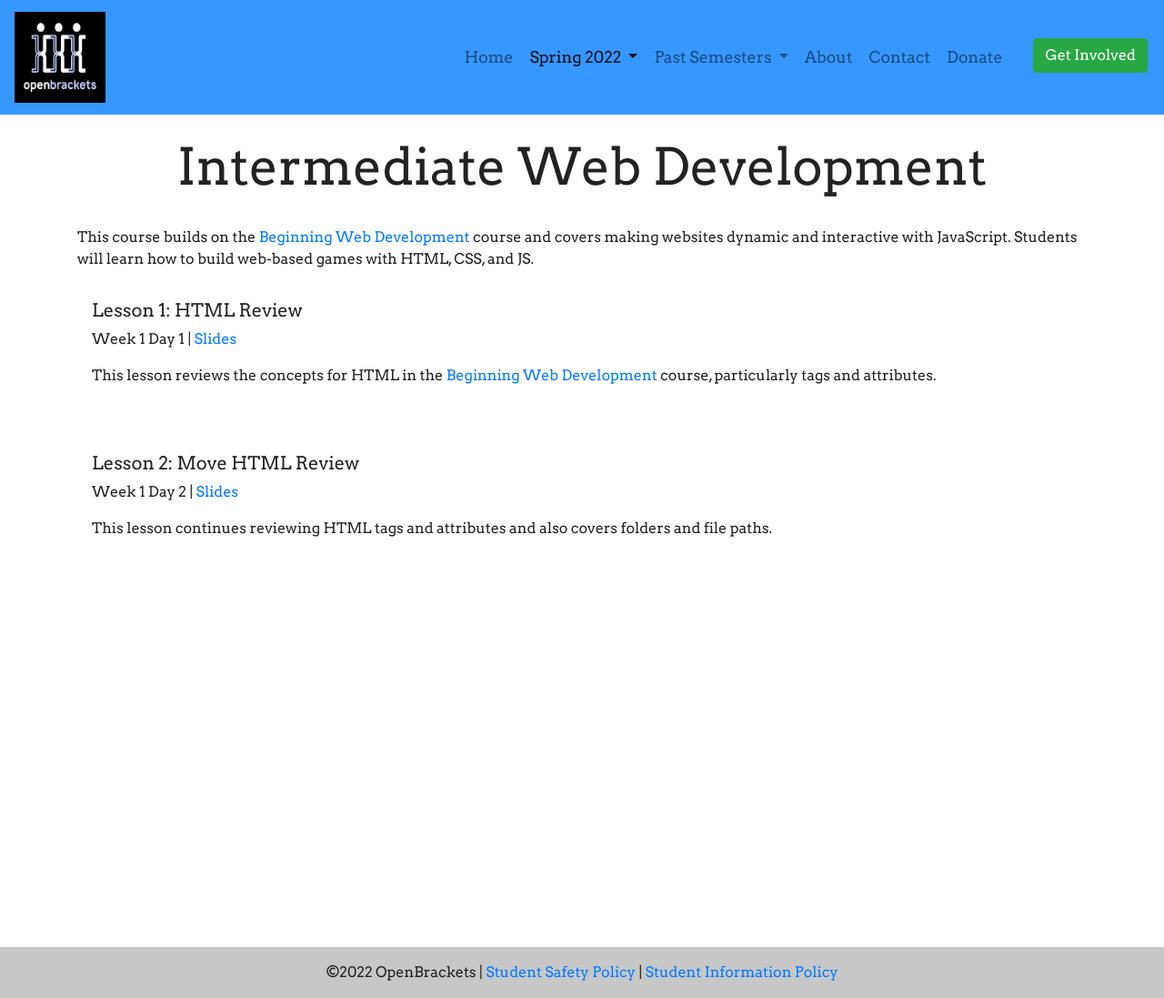
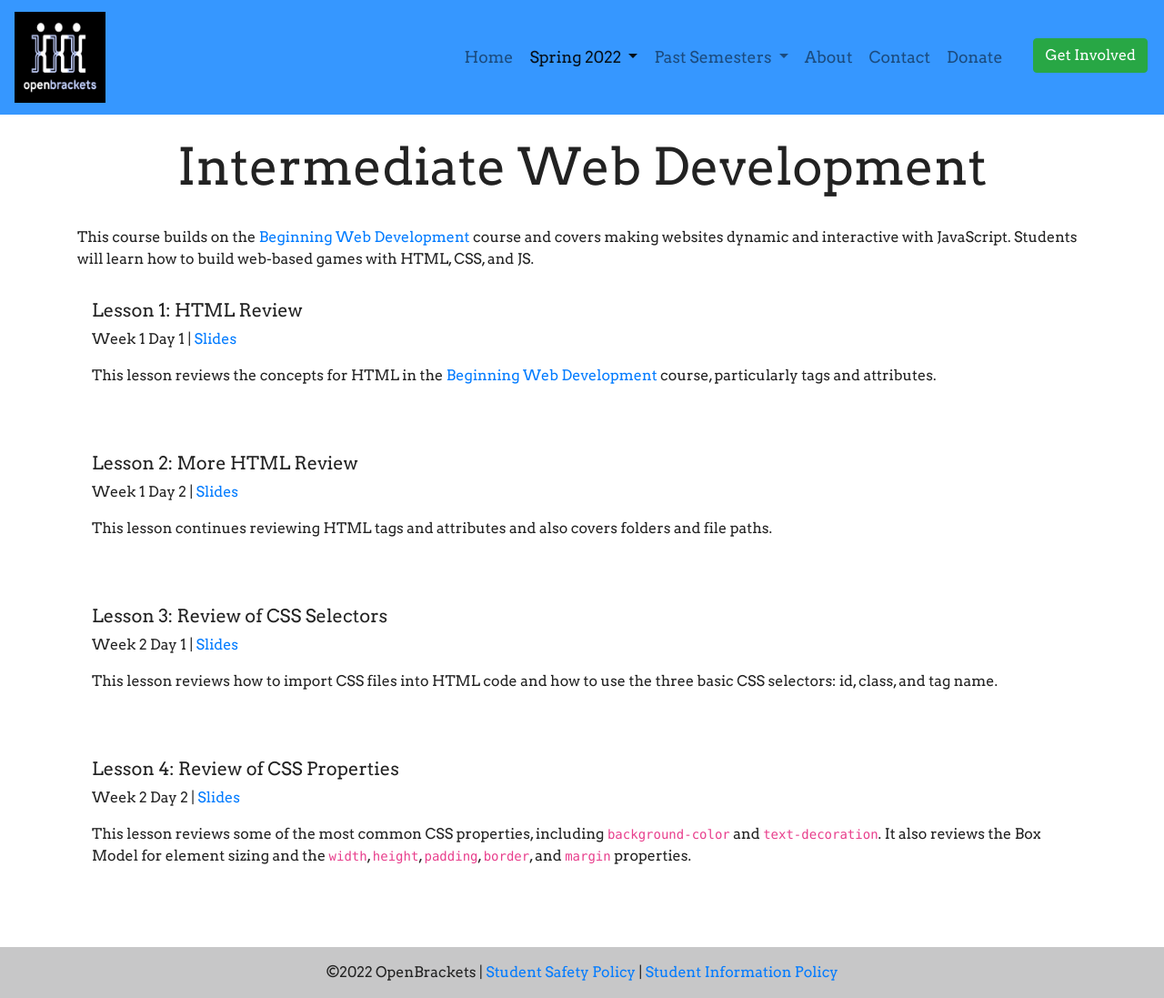
Before and after one commit to qpwoeirut/OpenBrackets-website, a Jekyll site: the page built from spring2022/intermediateWebDevelopment.html, in a window 1280 px wide and 1097 px high. Shown: the whole window at 91% size. Built offline with Jekyll 4.4.1, drawn with Linux system fonts in a browser that asks for light colours.

Commit message:
Add intermediate web dev slides for week 2, fix a typo

```diff
--- a/spring2022/intermediateWebDevelopment.html
+++ b/spring2022/intermediateWebDevelopment.html
@@ -28,7 +28,7 @@ navbarHighlight: spring2022
 </div>
 <div class="col-12 media">
     <div class="media-body">
-        <h5 class="mt-0">Lesson 2: Move HTML Review</h5>
+        <h5 class="mt-0">Lesson 2: More HTML Review</h5>
         <p>Week 1 Day 2 | <a
                 href="https://docs.google.com/presentation/d/1W-mxS5FTE6vVt43OE1sah8mVyT6CJtl4tb3s851Xo58/edit"
                 target="_blank">Slides</a></p>
@@ -37,3 +37,28 @@ navbarHighlight: spring2022
         <br>
     </div>
 </div>
+<div class="col-12 media">
+    <div class="media-body">
+        <h5 class="mt-0">Lesson 3: Review of CSS Selectors</h5>
+        <p>Week 2 Day 1 | <a
+                href="https://docs.google.com/presentation/d/1cy_h6Y7n6Y4xY80eKNRoiHFM92RP9FO5X5-ivHRbqrk/edit"
+                target="_blank">Slides</a></p>
+        <p>This lesson reviews how to import CSS files into HTML code and how to use the three basic CSS selectors: id,
+            class, and tag name.
+        </p>
+        <br>
+    </div>
+</div>
+<div class="col-12 media">
+    <div class="media-body">
+        <h5 class="mt-0">Lesson 4: Review of CSS Properties</h5>
+        <p>Week 2 Day 2 | <a
+                href="https://docs.google.com/presentation/d/1W-mxS5FTE6vVt43OE1sah8mVyT6CJtl4tb3s851Xo58/edit"
+                target="_blank">Slides</a></p>
+        <p>This lesson reviews some of the most common CSS properties, including <code>background-color</code> and
+            <code>text-decoration</code>. It also reviews the Box Model for element sizing and the <code>width</code>,
+            <code>height</code>, <code>padding</code>, <code>border</code>, and <code>margin</code> properties.
+        </p>
+        <br>
+    </div>
+</div>
```
